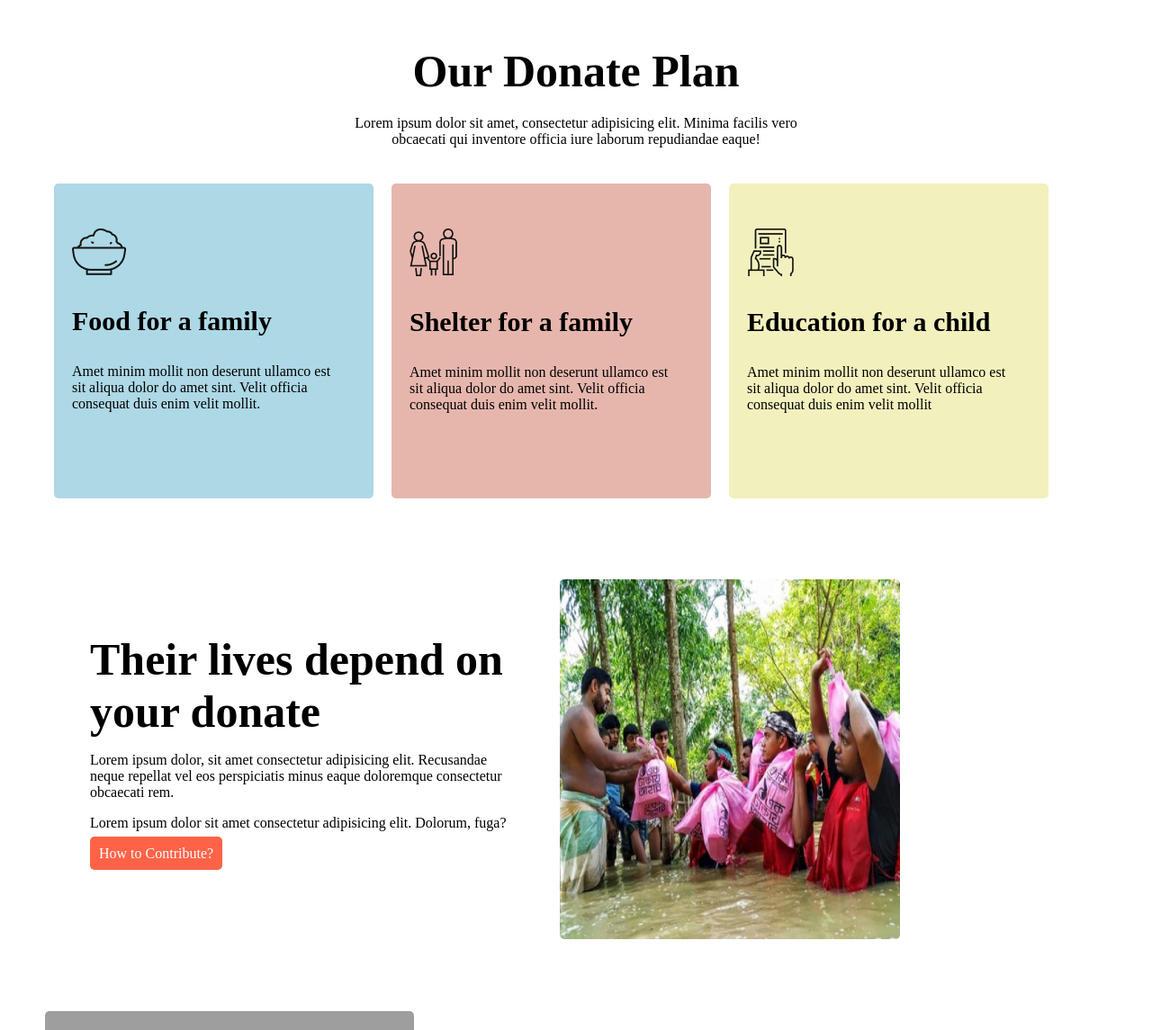
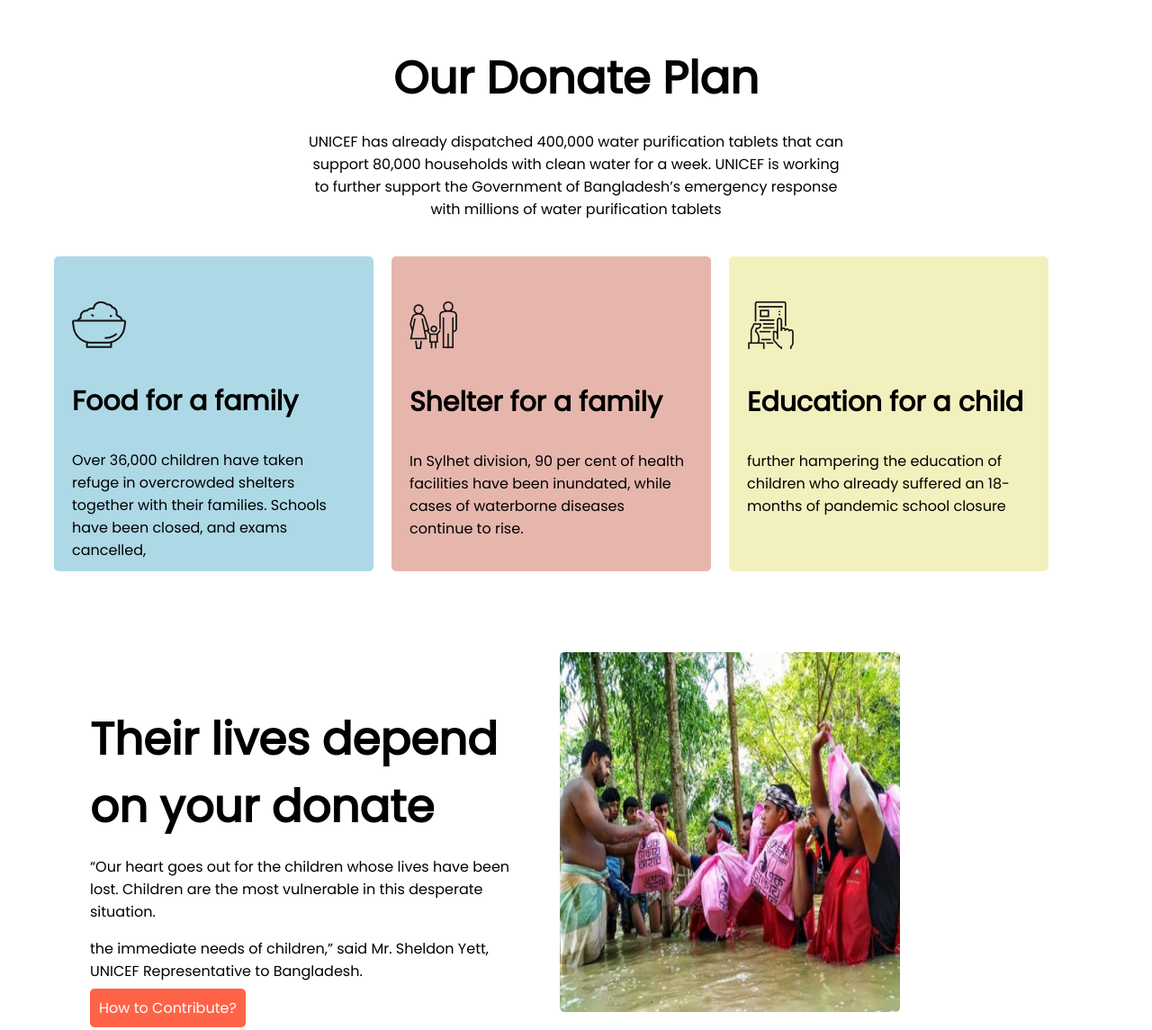
Before and after one commit to mnalambd09/assignment-1, a plain HTML site: page index.html in a window 1280 px wide. Shown: the part 1050-2195 px from the top of the page at 90% size. Drawn offline with Linux system fonts and the light colour scheme; grey boxes are pictures that could not be loaded.

Commit message:
text added

```diff
--- a/index.html
+++ b/index.html
@@ -6,19 +6,20 @@
     <meta name="viewport" content="width=device-width, initial-scale=1.0">
     <title>Donate-today</title>
     <link rel="stylesheet" href="style.css">
+    <link href="https://fonts.googleapis.com/css2?family=Poppins&display=swap" rel="stylesheet">
 </head>
 <body>
     <section class="top-banner">
        <div class="all-text">
             <h1 id="slogan1">Let's Help Those Who Are</h1>
             <h1 id="slogan2">More In Need</h1>
-            <p class="top-paragraph">Natural disasters are catastrophic events with atmospheric,and hydrological <br>(e.g., droughts, earthquakes, floods, hurricanes, landslides)</p>
+            <p class="top-paragraph">Four million people, including 1.6 million children, stranded by flash floods in north-eastern Bangladesh are in urgent need of help.  <br>UNICEF is on the ground to protect children and to deliver emergency water and health supplies.</p>
             <a class="link-button" href="www.google.com" target="_blank">Donate Now</a>
        </div>
     </section>
     <section class="donate-section">
         <h1 class="donate">Donate Today</h1>
-        <p class="donate-p">Lorem ipsum dolor sit, amet consectetur adipisicing elit. Consequatur nisi illum molestias. Libero error tempore amet repellendus itaque quod pariatur!</p>
+        <p class="donate-p">Children need safe drinking water right now. Preventing deadly waterborne diseases is one of several critical concerns,” said Mr. Sheldon Yett, UNICEF Representative to Bangladesh</p>
         <div class="donate-case">
             <h3 class="donate-amount">100tk</h3>
             <h3 id="taka" class="donate-amount" >200tk</h3>
@@ -37,39 +38,30 @@
     </section>
     <section>
         <h1 class="plan">Our Donate Plan</h1>
-        <p class="donate-p">Lorem ipsum dolor sit amet, consectetur adipisicing elit. Minima facilis vero <br> obcaecati qui inventore officia iure laborum repudiandae eaque!</p>
+        <p class="donate-p">UNICEF has already dispatched 400,000 water purification tablets that can support 80,000 households with clean water for a week. UNICEF is working to further support the Government of Bangladesh’s emergency response with millions of water purification tablets</p>
         <div class="card-section">
             <div class="card" id="card-1">
                 <img src="icons/food.png" alt="">
                 <h3>Food for a family</h3>
-                <p>Amet minim mollit non deserunt
-                    ullamco est sit aliqua dolor do amet
-                    sint. Velit officia consequat duis enim
-                    velit mollit.</p>
+                <p>Over 36,000 children have taken refuge in overcrowded shelters together with their families. Schools have been closed, and exams cancelled, </p>
             </div>
             <div class="card" id="card-2">
                 <img src="icons/shelter.png" alt="">
                 <h3>Shelter for a family</h3>
-                <p>Amet minim mollit non deserunt
-                    ullamco est sit aliqua dolor do amet
-                    sint. Velit officia consequat duis enim
-                    velit mollit.</p>
+                <p>In Sylhet division, 90 per cent of health facilities have been inundated, while cases of waterborne diseases continue to rise.</p>
             </div>
             <div class="card" id="card-3">
                 <img src="icons/Frame-1.png" alt="">
                 <h3>Education for a child</h3>
-                <p>Amet minim mollit non deserunt
-                    ullamco est sit aliqua dolor do amet
-                    sint. Velit officia consequat duis enim
-                    velit mollit</p>
+                <p>further hampering the education of children who already suffered an 18-months of pandemic school closure</p>
             </div>
         </div>
     </section>
     <section class="live">
         <div class="half-width text" >
             <h1>Their lives depend on your donate</h1>
-            <p>Lorem ipsum dolor, sit amet consectetur adipisicing elit. Recusandae neque repellat vel eos perspiciatis minus eaque doloremque consectetur obcaecati rem.</p>
-            <p>Lorem ipsum dolor sit amet consectetur adipisicing elit. Dolorum, fuga?</p>
+            <p>“Our heart goes out for the children whose lives have been lost. Children are the most vulnerable in this desperate situation.</p>
+            <p>the immediate needs of children,” said Mr. Sheldon Yett, UNICEF Representative to Bangladesh.</p>
             <a class="link-button" href="www.google.com" target="_blank">How to Contribute?</a>
         </div>
         <div class="half-width">
@@ -83,8 +75,8 @@
         </div>
         <div class="half-width text">
             <h1>They need us to survive</h1>
-            <p>Lorem ipsum dolor, sit amet consectetur adipisicing elit. Recusandae neque repellat vel eos perspiciatis minus eaque doloremque consectetur obcaecati rem.</p>
-            <p>Lorem ipsum dolor sit amet consectetur adipisicing elit. Dolorum, fuga?</p>
+            <p>UNICEF is working to further support the Government of Bangladesh’s emergency response with millions of water purification tablets, </p>
+            <p>UNICEF is also procuring emergency medicines supplies for district health facilities.</p>
             <a class="link-button" href="www.google.com" target="_blank">How to Contribute?</a>
         </div>
     </section>
--- a/style.css
+++ b/style.css
@@ -1,6 +1,7 @@
 body{
     margin: 0px auto;
     padding: 0px;
+    font-family: 'Poppins', sans-serif;
 }
 .top-banner{
     width: 100%;
@@ -55,7 +56,7 @@
 }
 .donate-p{
     text-align: center;
-    width: 500px;
+    width: 600px;
     margin: 0 auto;
 }
 .donate-case{
@@ -167,7 +168,7 @@
 .updates p{
     margin: 0 auto;
     text-align: center;
-    width: 400px;
+    width: 600px;
     height: auto;
 }
 .form{
```
